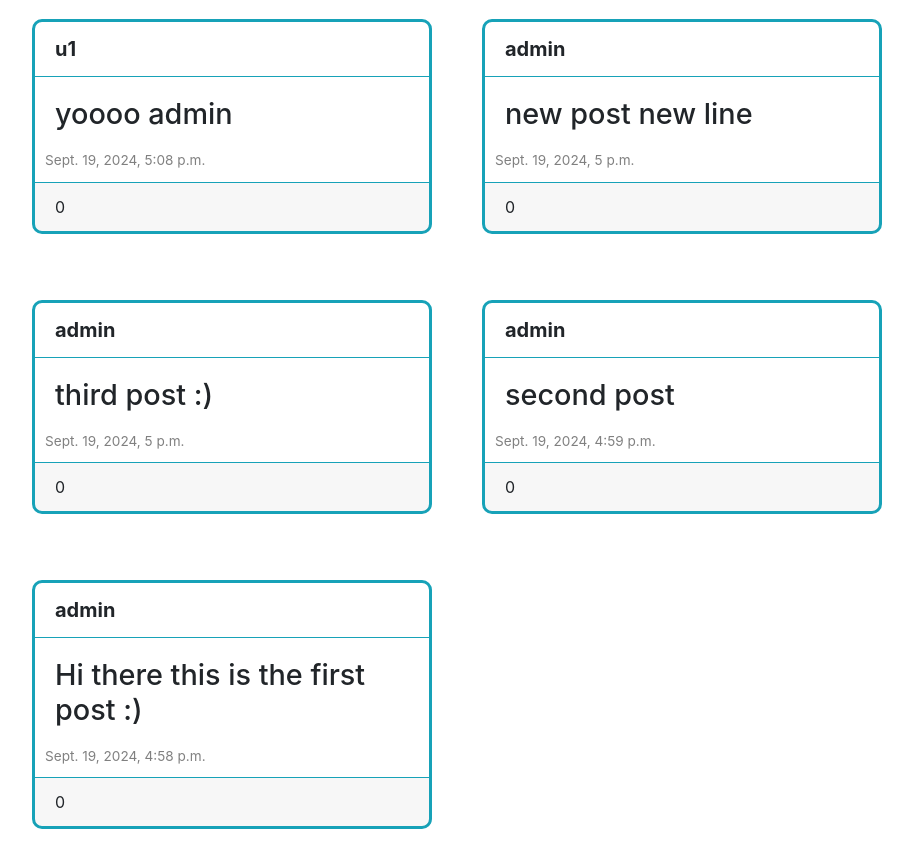
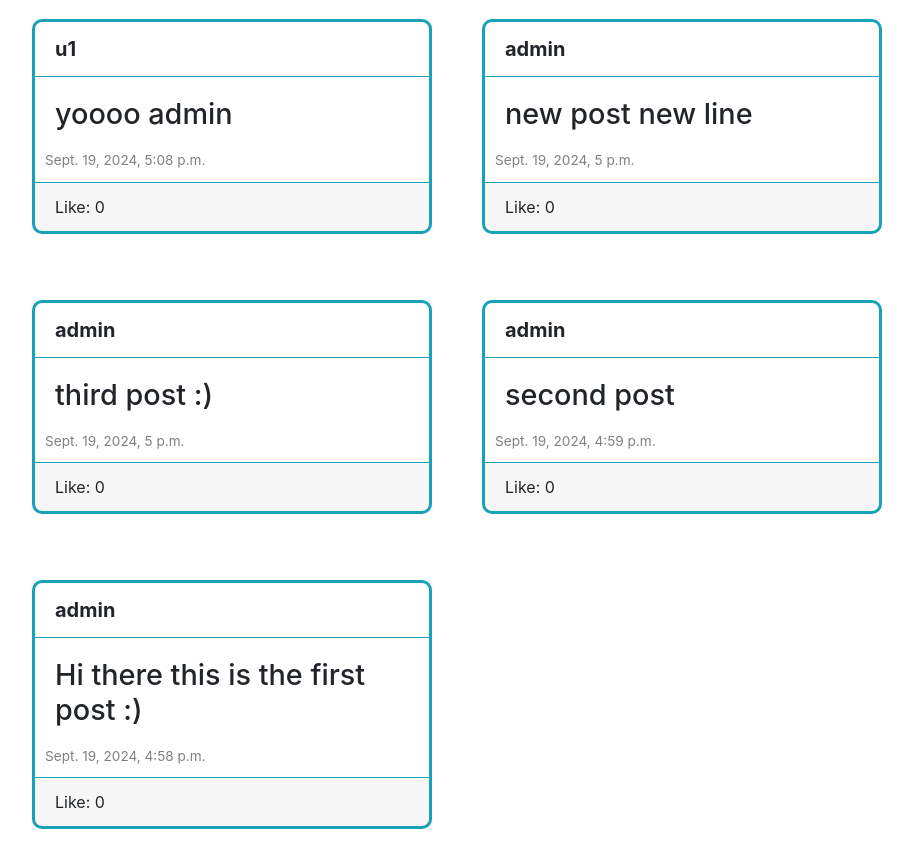
Before and after one commit to dyaphel/cs50w-projects, a Django app: page / in a window 1280 px wide. Shown: the part 145-1010 px from the top of the page, without its empty margins (78-991 px from the left). Run offline with Django 3.2, Linux system fonts and the light colour scheme; data comes from the database, SQL or seed files in the repository; both versions use the stored data as it was after the commit; some libraries are stand-ins or nearby versions.

Commit message:
like in index

```diff
--- a/network/project4/network/templates/network/index.html
+++ b/network/project4/network/templates/network/index.html
@@ -10,7 +10,7 @@
             <h5 class="card-title">{{ post.body }}</h5>
             <p class="card-text">{{ post.date }}</p>
         </div>
-        <div class="card-footer border-info">{{ post.like }}</div>
+        <div class="card-footer border-info"> Like: {{ post.like }}</div>
     </div>
     {% empty %}
         <p>No posts available.</p>
```
Also changed, not shown: network/project4/db.sqlite3.
